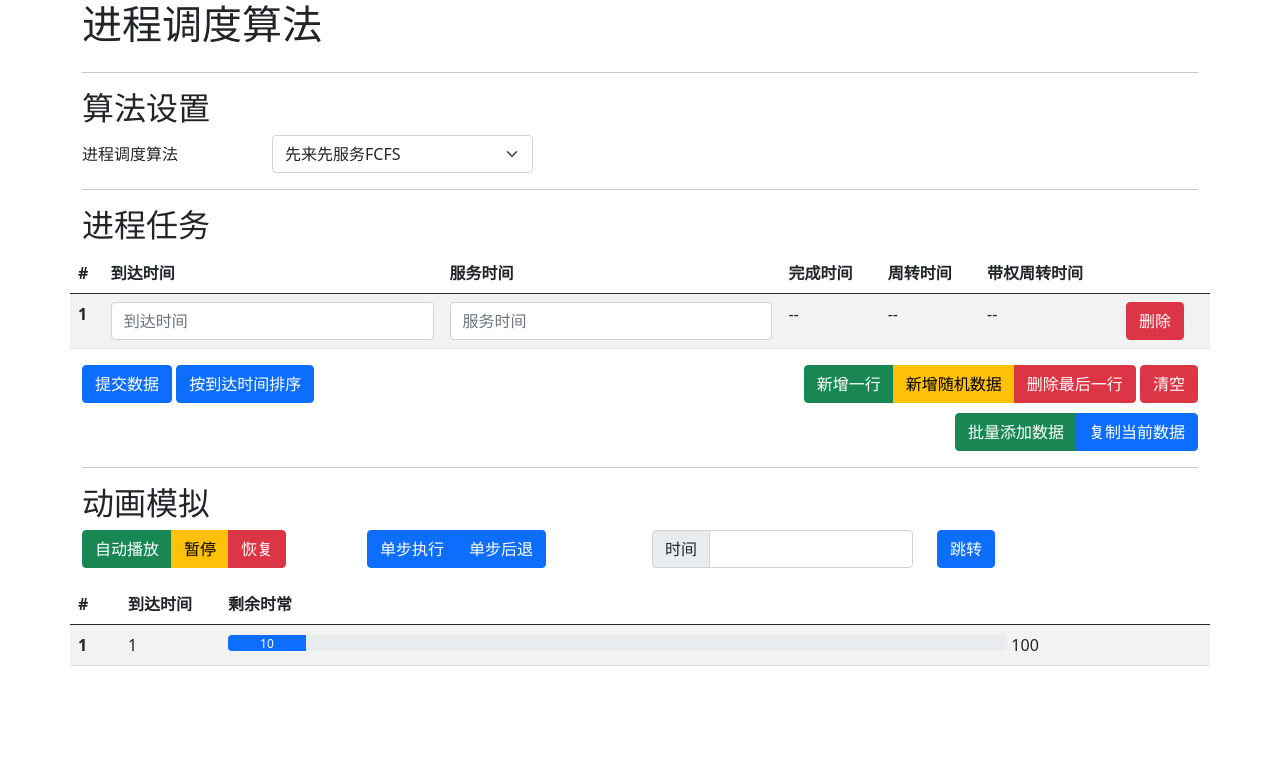
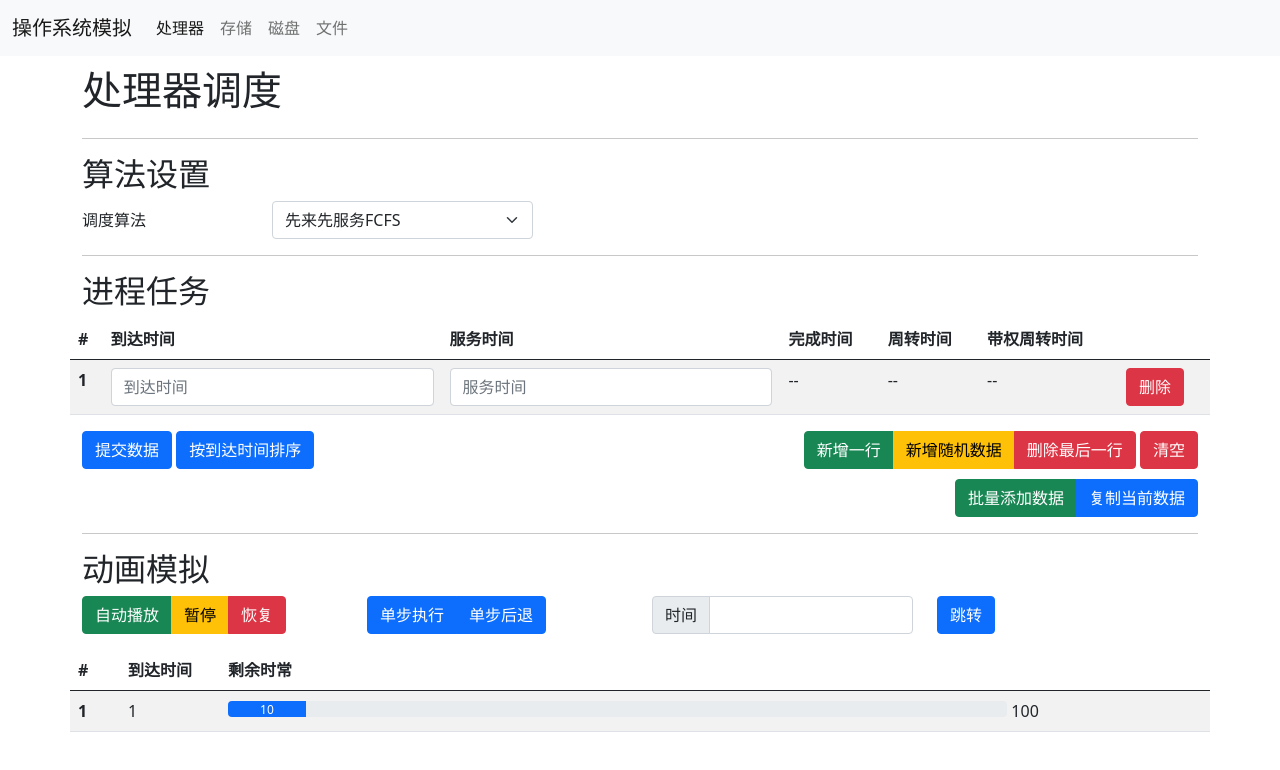
Before and after one commit to KZNS/system-simulation, a plain HTML site: page processor.html in a window 1280 px wide. Drawn offline with nearby package versions, Linux system fonts and the light colour scheme.

Commit message:
feat: add navbar

```diff
--- a/processor.html
+++ b/processor.html
@@ -11,10 +11,38 @@
 </head>
 
 <body>
+    <nav class="navbar navbar-expand-lg navbar-light bg-light">
+        <div class="container-fluid">
+            <a class="navbar-brand" href="/index.html">操作系统模拟</a>
+            <button class="navbar-toggler" type="button" data-bs-toggle="collapse"
+                data-bs-target="#navbarSupportedContent" aria-controls="navbarSupportedContent" aria-expanded="false"
+                aria-label="Toggle navigation">
+                <span class="navbar-toggler-icon"></span>
+            </button>
+            <div class="collapse navbar-collapse" id="navbarSupportedContent">
+                <ul class="navbar-nav me-auto mb-2 mb-lg-0">
+                    <li class="nav-item">
+                        <a class="nav-link active" href="/processor.html">处理器</a>
+                    </li>
+                    <li class="nav-item">
+                        <a class="nav-link" href="/memory.html">存储</a>
+                    </li>
+                    <li class="nav-item">
+                        <a class="nav-link" href="/disk.html">磁盘</a>
+                    </li>
+                    <li class="nav-item">
+                        <a class="nav-link" href="/file.html">文件</a>
+                    </li>
+                </ul>
+            </div>
+        </div>
+    </nav>
+
+    <div class="clearfix" style="margin-bottom: 10px;"></div>
 
     <div class="container">
         <div class="row">
-            <h1>进程调度算法</h1>
+            <h1>处理器调度</h1>
         </div>
 
         <div class="row">
@@ -29,7 +57,7 @@
             <h2>算法设置</h2>
         </div>
         <div class="row">
-            <label for="selectAlgorithm" class="col-2 col-form-label">进程调度算法</label>
+            <label for="selectAlgorithm" class="col-2 col-form-label">调度算法</label>
             <div class="col-3">
                 <select class="form-select" aria-label="进程调度算法选择" id="selectAlgorithm" onchange="changeAlgorithm()">
                     <option value="FCFS">先来先服务FCFS</option>
```
Also changed, not shown: disk.html (+28 -0 lines), file.html (+28 -0 lines), memory.html (+28 -0 lines).
